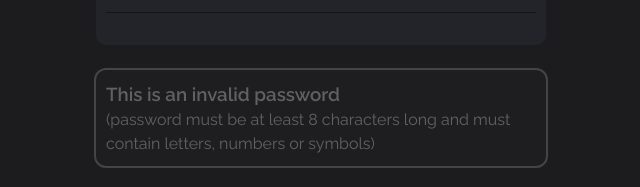
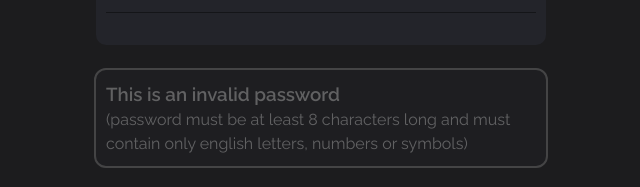
Before and after one commit to GeorgeDeyneka/AngularCheckPassword, an Angular app: page / in a window 1280 px wide. Shown: the part 250-437 px from the top of the page, without its empty margins (319-959 px from the left). Built offline with nearby package versions, Linux system fonts and the light colour scheme.

Commit message:
Splitting the code into components

```diff
--- a/src/app/data/state.ts
+++ b/src/app/data/state.ts
@@ -10,7 +10,7 @@ export const TITLES_TEXT: TemplateText = {
 
 export const INFO_TEXT: TemplateText = {
   invalid:
-    '(password must be at least 8 characters long and must contain letters, numbers or symbols)',
+    '(password must be at least 8 characters long and must contain only english letters, numbers or symbols)',
   simple: '(password has only letters numbers or symbols)',
   middle:
     '(password contains a combination of: letters-numbers, letters-symbols or symbols-numbers)',
--- /dev/null
+++ b/src/app/main-page/info-card/info-card.component.html
@@ -0,0 +1,6 @@
+<div [ngClass]="myNgClass" class="password">
+  <h3>{{ titleText }}</h3>
+  <p>
+    {{ descriptionText }}
+  </p>
+</div>
--- /dev/null
+++ b/src/app/main-page/info-card/info-card.component.scss
@@ -0,0 +1,27 @@
+  .password {
+    border-radius: 10px;
+    padding: 10px;
+    background-color: #23242a;
+    outline: 2px solid #a1a1a1;
+    opacity: 0.3;
+  }
+
+  .red {
+    outline: 2px solid #e24848;
+    opacity: 1;
+  }
+
+  .orange {
+    outline: 2px solid #fe6822;
+    opacity: 1;
+  }
+
+  .yellow {
+    outline: 2px solid #f0e74b;
+    opacity: 1;
+  }
+
+  .green {
+    outline: 2px solid #5ae248;
+    opacity: 1;
+  }
--- a/src/app/main-page/main-page.component.html
+++ b/src/app/main-page/main-page.component.html
@@ -3,7 +3,7 @@
   <div class="wrapper">
     <form [formGroup]="form" class="form">
       <h4 class="subtitle">Please, enter your password here...</h4>
-      <mat-form-field class="form__password">
+      <mat-form-field class="form__field">
         <mat-label class="form__label">Password</mat-label>
         <input
           (input)="checkStrength()"
@@ -12,47 +12,36 @@
           class="form__input"
         />
       </mat-form-field>
-      <div
-        class="password"
-        [ngClass]="{
+
+      <app-info-card
+        [myNgClass]="{
           red: (password?.touched && password?.invalid) || password?.dirty,
           orange: count === 1,
           yellow: count === 2,
           green: count === 3
         }"
-      >
-        <h3 *ngIf="password?.invalid; else valid">{{ titlesText.invalid }}</h3>
-        <ng-template #valid>
-          <h3>{{ titlesText.simple }}</h3>
-        </ng-template>
-        <p *ngIf="password?.invalid; else validText">
-          {{ infoText.invalid }}
-        </p>
-        <ng-template #validText>
-          <p>{{ infoText.simple }}</p>
-        </ng-template>
-      </div>
-      <div
-        class="password"
-        [ngClass]="{
+        [titleText]="password?.invalid ? titlesText.invalid : titlesText.simple"
+        [descriptionText]="
+          password?.invalid ? infoText.invalid : infoText.simple
+        "
+      ></app-info-card>
+
+      <app-info-card
+        [myNgClass]="{
           yellow: count === 2,
           green: count === 3
         }"
-      >
-        <h3>{{ titlesText.middle }}</h3>
-        <p>
-          {{ infoText.middle }}
-        </p>
-      </div>
-      <div
-        class="password"
-        [ngClass]="{
+        [titleText]="titlesText.middle"
+        [descriptionText]="infoText.middle"
+      ></app-info-card>
+
+      <app-info-card
+        [myNgClass]="{
           green: count === 3
         }"
-      >
-        <h3>{{ titlesText.strong }}</h3>
-        <p>{{ infoText.strong }}</p>
-      </div>
+        [titleText]="titlesText.strong"
+        [descriptionText]="infoText.strong"
+      ></app-info-card>
     </form>
   </div>
 </main>
--- a/src/app/main-page/main-page.component.scss
+++ b/src/app/main-page/main-page.component.scss
@@ -27,40 +27,12 @@
       color: #a1a1a1;
     }
 
-    &__password {
+    &__field {
       background-color: #23242a;
       padding: 10px;
       border-radius: 10px;
       font-size: 16px;
     }
-  }
-
-  .password {
-    border-radius: 10px;
-    padding: 10px;
-    background-color: #23242a;
-    outline: 2px solid #a1a1a1;
-    opacity: 0.3;
-  }
-
-  .red {
-    outline: 2px solid #e24848;
-    opacity: 1;
-  }
-
-  .orange {
-    outline: 2px solid #fe6822;
-    opacity: 1;
-  }
-
-  .yellow {
-    outline: 2px solid #f0e74b;
-    opacity: 1;
-  }
-
-  .green {
-    outline: 2px solid #5ae248;
-    opacity: 1;
   }
 }
 
--- a/src/app/main-page/main-page.component.ts
+++ b/src/app/main-page/main-page.component.ts
@@ -17,11 +17,9 @@ import { TemplateText } from '../models/template-text.interface';
 export class MainPageComponent implements OnInit {
   public form: FormGroup;
   public count: number;
-  private regExpObj: RegExpObj = REG_EXP_OBJ
+  private regExpObj: RegExpObj = REG_EXP_OBJ;
   public titlesText: TemplateText = TITLES_TEXT;
   public infoText: TemplateText = INFO_TEXT;
-
-  // Work for components
 
   constructor(private fb: FormBuilder) {}
 
--- a/src/app/main-page/main-page.module.ts
+++ b/src/app/main-page/main-page.module.ts
@@ -5,9 +5,10 @@ import { MainPageRoutingModule } from './main-page-routing.module';
 import { MainPageComponent } from './main-page.component';
 import { FormsModule, ReactiveFormsModule } from '@angular/forms';
 import { MatInputModule } from '@angular/material/input';
+import { InfoCardComponent } from './info-card/info-card.component';
 
 @NgModule({
-  declarations: [MainPageComponent],
+  declarations: [MainPageComponent, InfoCardComponent],
   imports: [
     CommonModule,
     MainPageRoutingModule,
```
Also changed, not shown: src/app/main-page/info-card/info-card.component.ts (added, +12 -0 lines), 1 other file (tests, documents, lock files or other folders).
